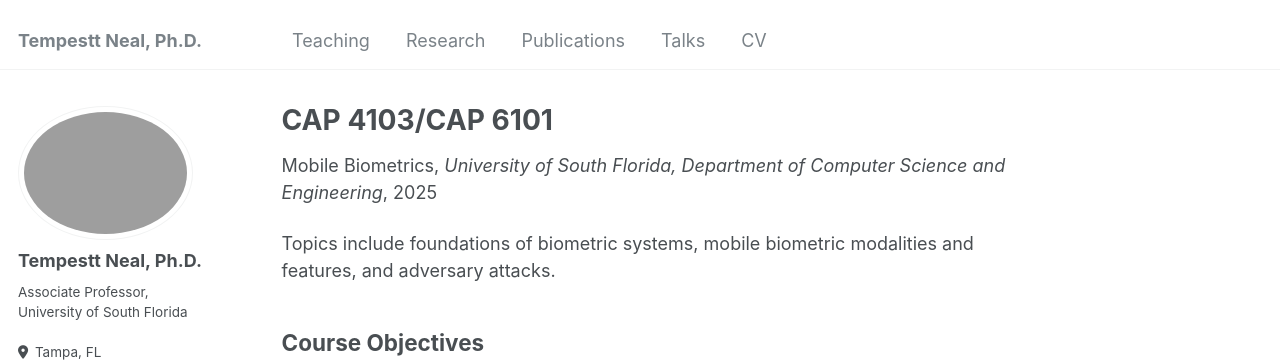
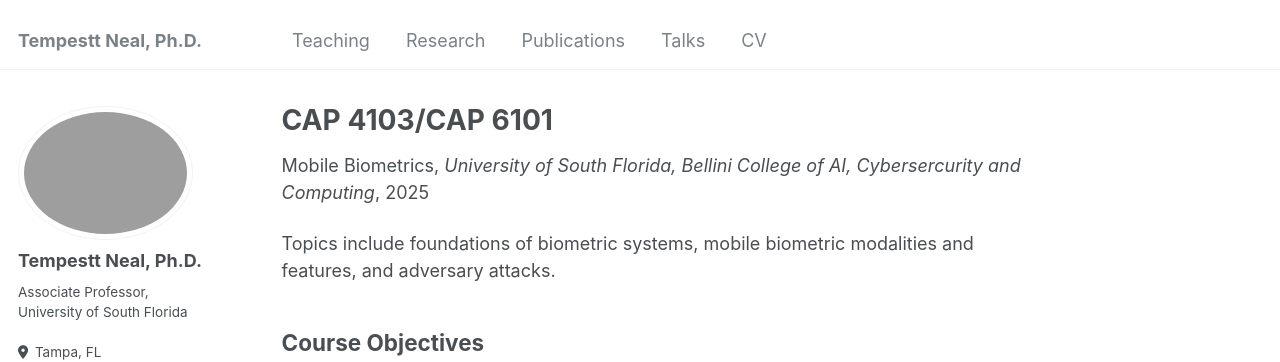
Before and after one commit to tempestt-neal/home, a Jekyll site: the page built from _teaching/mobile-biometrics.md, in a window 1280 px wide and 900 px high. Shown: the top 362 px of the window. Built offline with Jekyll 4.4.1, drawn with Linux system fonts in a browser that asks for light colours; some web fonts are replaced; part of the change alters nothing that is shown; some of the changed text lies outside the part shown.

Commit message:
Update mobile-biometrics.md

```diff
--- a/_teaching/mobile-biometrics.md
+++ b/_teaching/mobile-biometrics.md
@@ -3,7 +3,7 @@ title: "CAP 4103/CAP 6101"
 collection: teaching
 type: "Mobile Biometrics"
 permalink: /teaching/mobile-biometrics
-venue: "University of South Florida, Department of Computer Science and Engineering"
+venue: "University of South Florida, Bellini College of AI, Cybersercurity and Computing"
 ---
 
 Topics include foundations of biometric systems, mobile biometric modalities and features, and adversary attacks.
@@ -49,9 +49,3 @@ Students will demonstrate the ability to:
 | 15   | Biometric Applications                                                          |
 | 16   | Test Free Week and Guest Lectures                                                         |
 | 17   | Project Presentations                                                                     |
-
-## Graded Items
-- Project: 40%
-- Essay: 30%
-- Homework: 20%
-- Participation and Engagement: 10%
```
